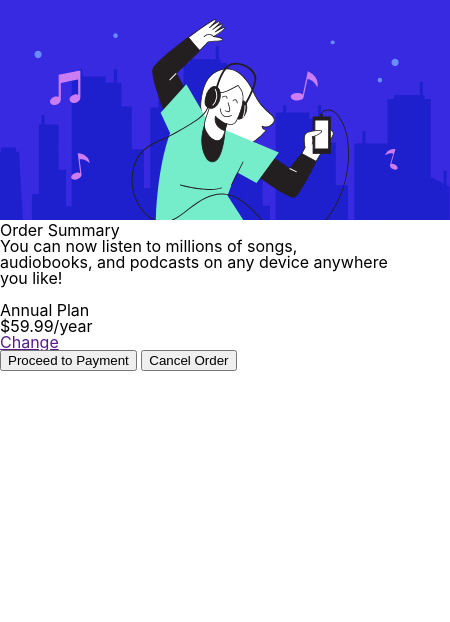
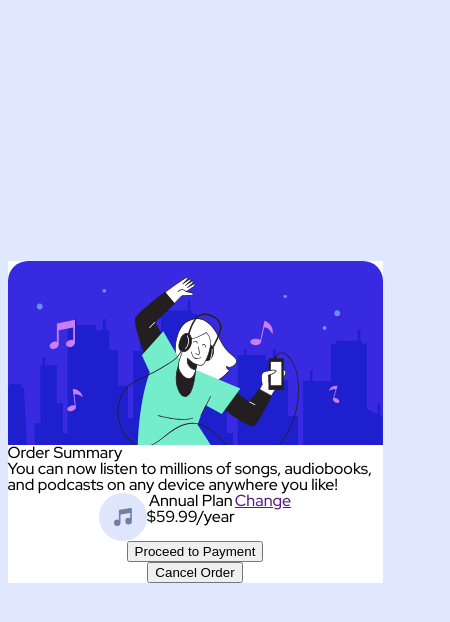
Before and after one commit to marzboi/202304-w2ch1-marco-fratini, a website: page index.html in a window 390 px wide. Shown: the whole page, 450 px wide, since content can reach past the window. Drawn offline with Linux system fonts and the light colour scheme.

Commit message:
Add styles and structure to mobile page

```diff
--- a/index.html
+++ b/index.html
@@ -18,7 +18,8 @@
 
   <div class="summary-card">
 
-    <img src="images/illustration-hero.svg" alt="">
+    <div>
+      <img src="images/illustration-hero.svg" alt="Dancing girl with headphones" width="375">
 
       <section>
         <h2>Order Summary</h2>
@@ -26,8 +27,8 @@
           device anywhere you like!</p>
       </section>
 
-    <section>
-      <img src="" alt="">
+      <section class="summary-card__price">
+        <img src="images/icon-music.svg" alt="A keynote">
         <div>
           <h4>Annual Plan</h4>
           <p>$59.99/year</p>
@@ -38,11 +39,7 @@
       <button>Proceed to Payment</button>
 
       <button>Cancel Order</button>
-
-
-
-
-
+    </div>
 
   </div>
 
--- a/sass/_global.scss
+++ b/sass/_global.scss
@@ -1,3 +1,10 @@
+$pale-blue-color: hsl(225, 100%, 94%);
+$bright-blue: hsl(245, 75%, 52%);
+
+$very-pale-blue: hsl(225, 100%, 98%);
+$desaturated-blue: hsl(224, 23%, 55%);
+$dark-blue: hsl(223, 47%, 23%);
+
 * {
   box-sizing: border-box;
 }
@@ -8,11 +15,9 @@ body {
     Arial, sans-serif, "Apple Color Emoji", "Segoe UI Emoji", "Segoe UI Symbol";
   font-family: "Red Hat Display", sans-serif;
   min-width: 375px;
+  height: 100%;
 }
 
-$pale-blue-color: hsl(225, 100%, 94%);
-$bright-blue: hsl(245, 75%, 52%);
-
-$very-pale-blue: hsl(225, 100%, 98%);
-$desaturated-blue: hsl(224, 23%, 55%);
-$dark-blue: hsl(223, 47%, 23%);
+body {
+  background-color: $pale-blue-color;
+}
--- a/sass/styles.scss
+++ b/sass/styles.scss
@@ -1,3 +1,27 @@
 @use "reset";
 @use "global";
-@use "responsive";
+@import "responsive";
+
+.summary-card {
+  height: 100%;
+  display: flex;
+  flex-direction: column;
+  align-items: center;
+  justify-content: center;
+  div {
+    display: flex;
+    flex-direction: column;
+    align-items: center;
+    background-color: white;
+    max-width: rem(375);
+  }
+
+  img {
+    border-radius: rem(20) rem(20) 0 0;
+  }
+
+  &__price {
+    display: flex;
+    flex-direction: row;
+  }
+}
```
Also changed, not shown: styles.css, 1 other file. Lines whose indentation alone changed are shown as unchanged.
